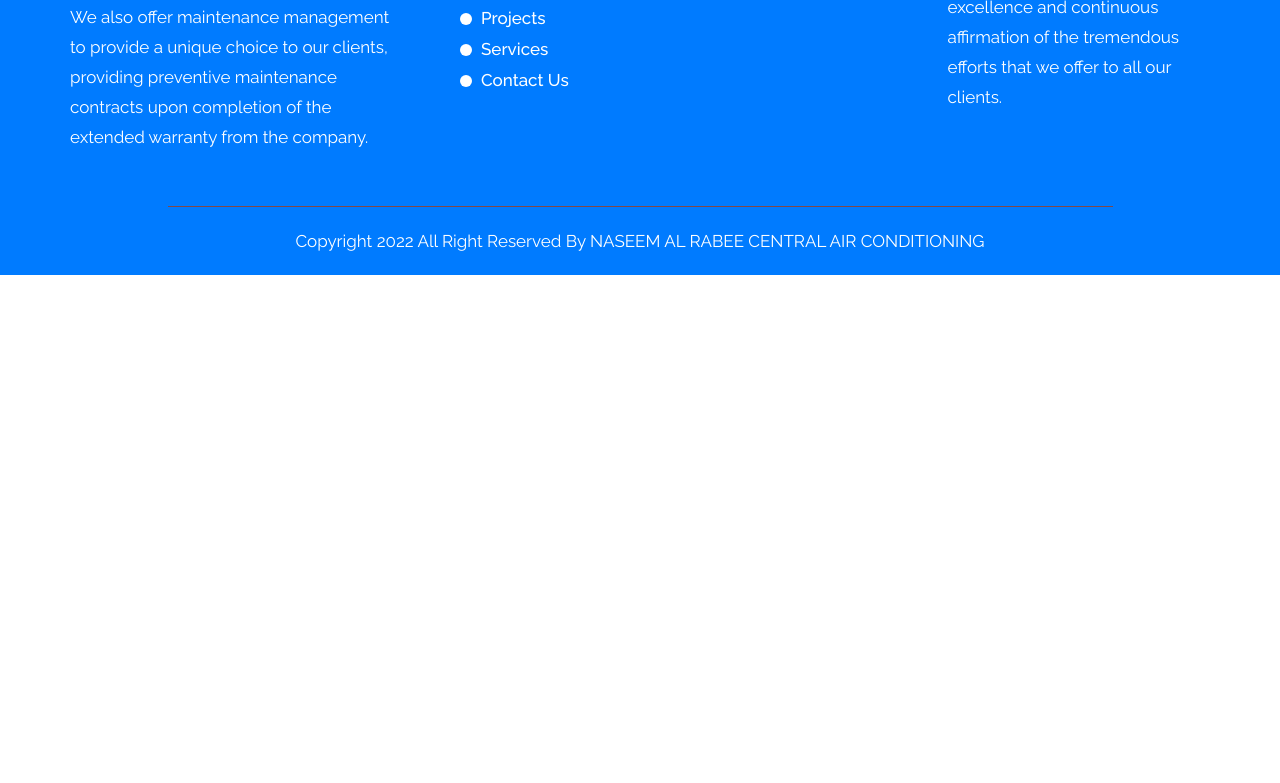
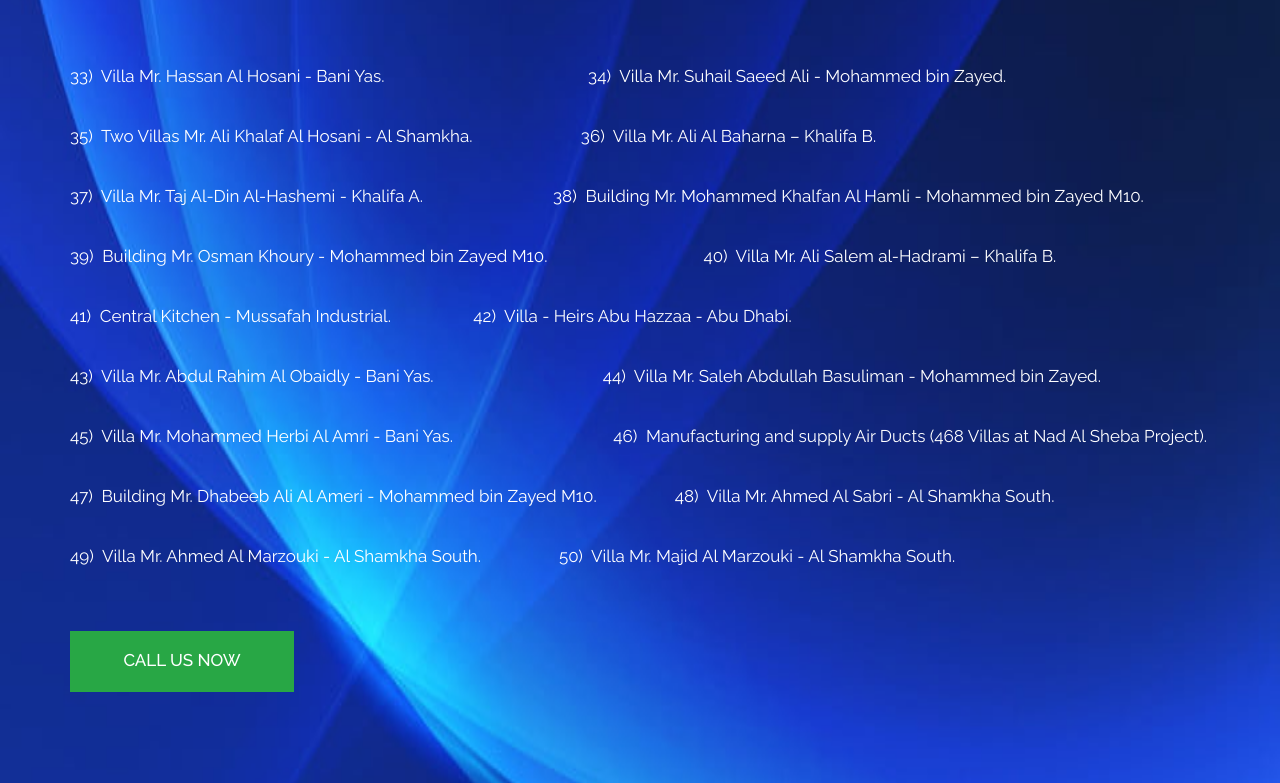
Before and after one commit to cacuae/cacuae.github.io, a plain HTML site: page projects.html in a window 1280 px wide. Shown: the part 2985-3768 px from the top of the page. Before the commit the page ends 3260 px from the top, so only its background shows below. Drawn offline with Linux system fonts and the light colour scheme.

Commit message:
added220320220145

```diff
--- a/projects.html
+++ b/projects.html
@@ -155,6 +155,35 @@
       </div>
    </div>
    <!-- end building -->
+
+   <!-- building -->
+
+   <div class="building">
+      <div class="container">
+         <div class="row">
+            <div class="col-md-12">
+               <div class="titlepage"><br><br>
+
+                  <p>33)&nbsp; Villa Mr. Hassan Al Hosani - Bani Yas.&nbsp;&nbsp;&nbsp;&nbsp;&nbsp;&nbsp;&nbsp;&nbsp;&nbsp;&nbsp;&nbsp;&nbsp;&nbsp;&nbsp;&nbsp;&nbsp;&nbsp;&nbsp;&nbsp;&nbsp;&nbsp;&nbsp;&nbsp;&nbsp;&nbsp;&nbsp;&nbsp;&nbsp;&nbsp;&nbsp;&nbsp;&nbsp;&nbsp;&nbsp;&nbsp;&nbsp;&nbsp;&nbsp;&nbsp;&nbsp;&nbsp;&nbsp;&nbsp;&nbsp;&nbsp;&nbsp; 34)&nbsp; Villa Mr. Suhail Saeed Ali - Mohammed bin Zayed.</p>
+                   <p>35)&nbsp; Two Villas Mr. Ali Khalaf Al Hosani - Al Shamkha.&nbsp;&nbsp;&nbsp;&nbsp;&nbsp;&nbsp;&nbsp;&nbsp;&nbsp;&nbsp; &nbsp;&nbsp;&nbsp;&nbsp;&nbsp;&nbsp;&nbsp; &nbsp;&nbsp; &nbsp;&nbsp; 36)&nbsp; Villa Mr. Ali Al Baharna – Khalifa B.</p>
+                   <p>37)&nbsp; Villa Mr. Taj Al-Din Al-Hashemi - Khalifa A.&nbsp;&nbsp;&nbsp;&nbsp;&nbsp;&nbsp;&nbsp;&nbsp;&nbsp;&nbsp;&nbsp;&nbsp;&nbsp;&nbsp;&nbsp;&nbsp;&nbsp;&nbsp;&nbsp;&nbsp;&nbsp;&nbsp;&nbsp;&nbsp;&nbsp;&nbsp;&nbsp;&nbsp;&nbsp; 38)&nbsp; Building Mr. Mohammed Khalfan Al Hamli - Mohammed bin Zayed M10.</p>
+                   <p>39)&nbsp; Building Mr. Osman Khoury - Mohammed bin Zayed M10.&nbsp;&nbsp;&nbsp;&nbsp;&nbsp;&nbsp;&nbsp;&nbsp;&nbsp;&nbsp;&nbsp;&nbsp;&nbsp;&nbsp;&nbsp;&nbsp;&nbsp;&nbsp;&nbsp;&nbsp;&nbsp;&nbsp;&nbsp;&nbsp;&nbsp;&nbsp;&nbsp;&nbsp; &nbsp;&nbsp; &nbsp;&nbsp;&nbsp; 40)&nbsp; Villa Mr. Ali Salem al-Hadrami – Khalifa B.</p>
+                   <p>41)&nbsp; Central Kitchen - Mussafah Industrial.&nbsp;&nbsp;&nbsp;&nbsp;&nbsp;&nbsp;&nbsp;&nbsp;&nbsp;&nbsp;&nbsp;&nbsp;&nbsp;&nbsp;  &nbsp;&nbsp;&nbsp; 42)&nbsp; Villa - Heirs Abu Hazzaa - Abu Dhabi.</p>
+                   <p>43)&nbsp; Villa Mr. Abdul Rahim Al Obaidly - Bani Yas.&nbsp;&nbsp;&nbsp;&nbsp;&nbsp;&nbsp;&nbsp;&nbsp;&nbsp;  &nbsp;&nbsp;&nbsp;&nbsp;&nbsp;&nbsp;&nbsp; &nbsp;&nbsp;&nbsp;&nbsp;&nbsp;&nbsp;&nbsp;&nbsp;&nbsp;&nbsp;&nbsp;&nbsp;&nbsp;&nbsp;&nbsp;&nbsp; &nbsp;&nbsp;&nbsp; 44)&nbsp; Villa Mr. Saleh Abdullah Basuliman -  Mohammed bin Zayed.</p>
+                   <p>45)&nbsp; Villa Mr. Mohammed Herbi Al Amri -  Bani Yas.&nbsp;&nbsp;&nbsp;&nbsp;&nbsp;&nbsp;&nbsp;&nbsp;&nbsp;  &nbsp;&nbsp;&nbsp;&nbsp; &nbsp;&nbsp;&nbsp;&nbsp;&nbsp;&nbsp;&nbsp;&nbsp;&nbsp;&nbsp;&nbsp;&nbsp;&nbsp;&nbsp;&nbsp;&nbsp;&nbsp;&nbsp;&nbsp;&nbsp;&nbsp; 46)&nbsp; Manufacturing and supply Air Ducts  (468 Villas at Nad Al Sheba Project).</p>
+                   <p>47)&nbsp; Building Mr. Dhabeeb Ali Al Ameri - Mohammed bin Zayed M10.&nbsp;&nbsp;&nbsp;&nbsp; &nbsp;&nbsp; &nbsp;&nbsp;&nbsp;&nbsp;&nbsp;&nbsp;&nbsp;&nbsp;&nbsp; 48)&nbsp; Villa Mr. Ahmed Al  Sabri - Al Shamkha  South.</p>
+                   <p>49)&nbsp; Villa Mr.  Ahmed  Al Marzouki - Al Shamkha  South.&nbsp;&nbsp;&nbsp;&nbsp; &nbsp;&nbsp; &nbsp;&nbsp;&nbsp;&nbsp;&nbsp;&nbsp;&nbsp;&nbsp;&nbsp; 50)&nbsp; Villa Mr.  Majid Al Marzouki - Al Shamkha  South.</p>
+
+
+               </div>
+
+               <a class="read_more" href="tel:+971529797411">CALL US NOW</a>
+            </div>
+         </div>
+      </div>
+   </div>
+   <!-- end building -->
+
 <br<br>
      <!-- footer -->
      <footer>
```
Also changed, not shown: IndexMainpage.html (+1 -1 lines).
